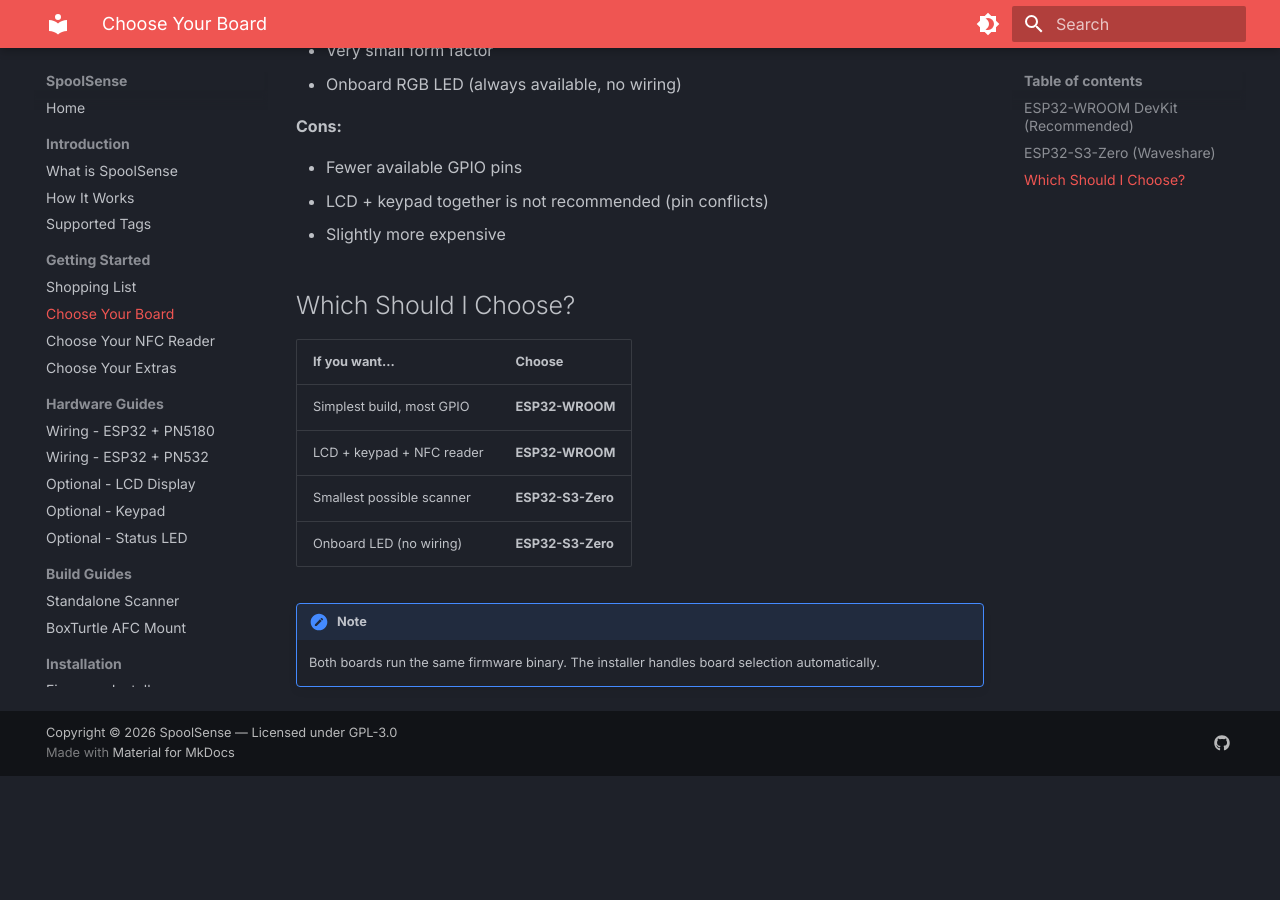
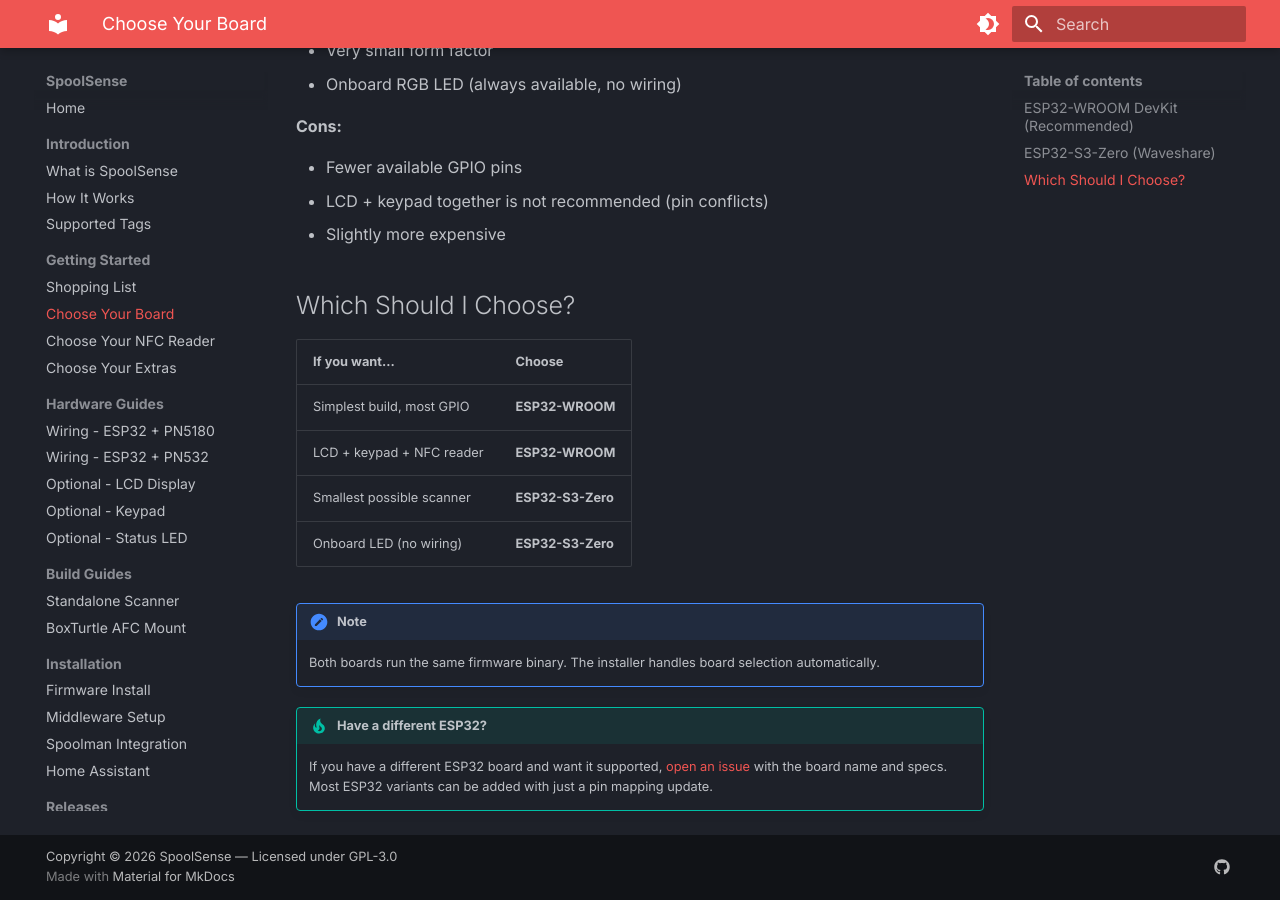
Before and after one commit to SpoolSense/spoolsense.org, an MkDocs documentation site: the page built from docs/getting-started/choose-board.md, in a window 1280 px wide and 900 px high, scrolled down 1472 px. Built offline with MkDocs 1.6.1 and Material for MkDocs 9.7.7, drawn with Linux system fonts in a browser that asks for light colours; before the commit the page ends 2248 px from its top, so only the background shows below that.

Commit message:
docs: add note for users with other ESP32 boards

```diff
--- a/docs/getting-started/choose-board.md
+++ b/docs/getting-started/choose-board.md
@@ -62,3 +62,6 @@ A compact option with USB-C and onboard RGB LED.
 
 !!! note
     Both boards run the same firmware binary. The installer handles board selection automatically.
+
+!!! tip "Have a different ESP32?"
+    If you have a different ESP32 board and want it supported, [open an issue](https://github.com/SpoolSense/spoolsense_scanner/issues) with the board name and specs. Most ESP32 variants can be added with just a pin mapping update.
```
